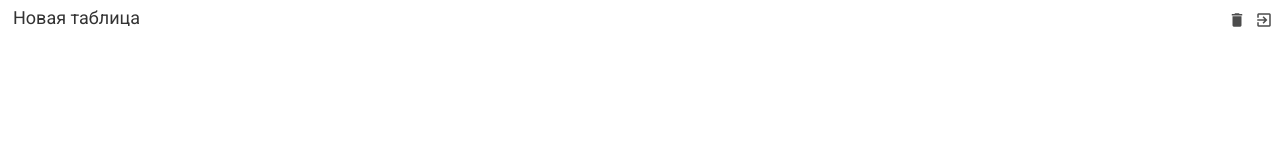
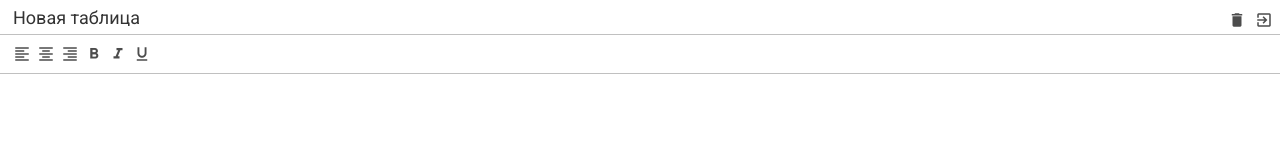
Before and after one commit to voverg/excel, a website built with webpack: page src/index.html in a window 1280 px wide. Built offline with nearby package versions, Linux system fonts and the light colour scheme.

Commit message:
Create toolbar html block

```diff
--- a/src/index.html
+++ b/src/index.html
@@ -22,7 +22,14 @@
                 </div>
             </div>
 
-            <div class="excel__toolbar"></div>
+            <div class="excel__toolbar">
+                <div class="button"><span class="material-icons">format_align_left</span></div>
+                <div class="button"><span class="material-icons">format_align_center</span></div>
+                <div class="button"><span class="material-icons">format_align_right</span></div>
+                <div class="button"><span class="material-icons">format_bold</span></div>
+                <div class="button"><span class="material-icons">format_italic</span></div>
+                <div class="button"><span class="material-icons">format_underline</span></div>
+            </div>
 
             <div class="excel__formula"></div>
 
--- a/src/scss/_variables.scss
+++ b/src/scss/_variables.scss
@@ -1,2 +1,3 @@
 $header-height: 34px;
+$toolbar-height: 40px;
 $border-color: #c0c0c0;
--- a/src/scss/toolbar.scss
+++ b/src/scss/toolbar.scss
@@ -1,2 +1,19 @@
 @import '_variables.scss';
 @import '_mixins.scss';
+
+
+.excel__toolbar {
+    position: absolute;
+    top: $header-height;
+    left: 0;
+    right: 0;
+    display: flex;
+    padding: 7px 10px;
+    height: $toolbar-height;
+    border-top: 1px solid $border-color;
+    border-bottom: 1px solid $border-color;
+
+    & .button {
+        @include button(green);
+    }
+}
```
